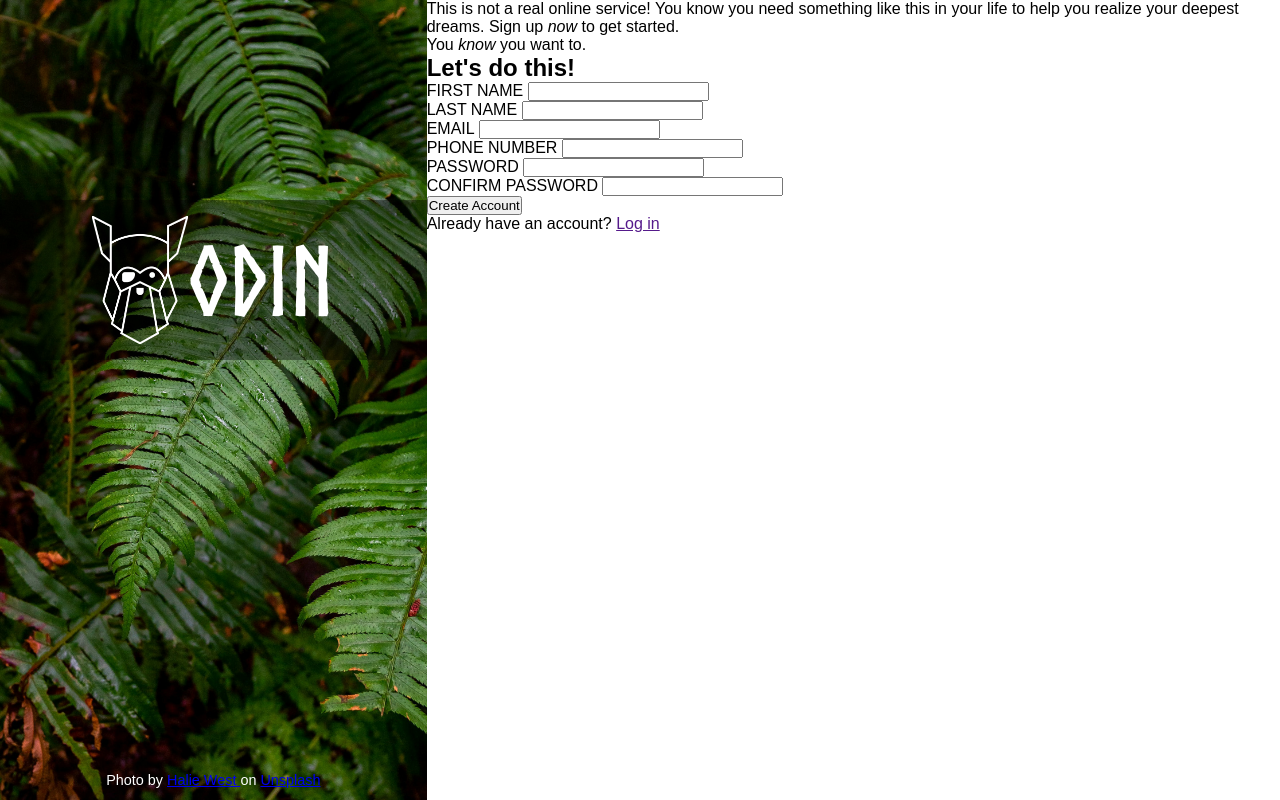
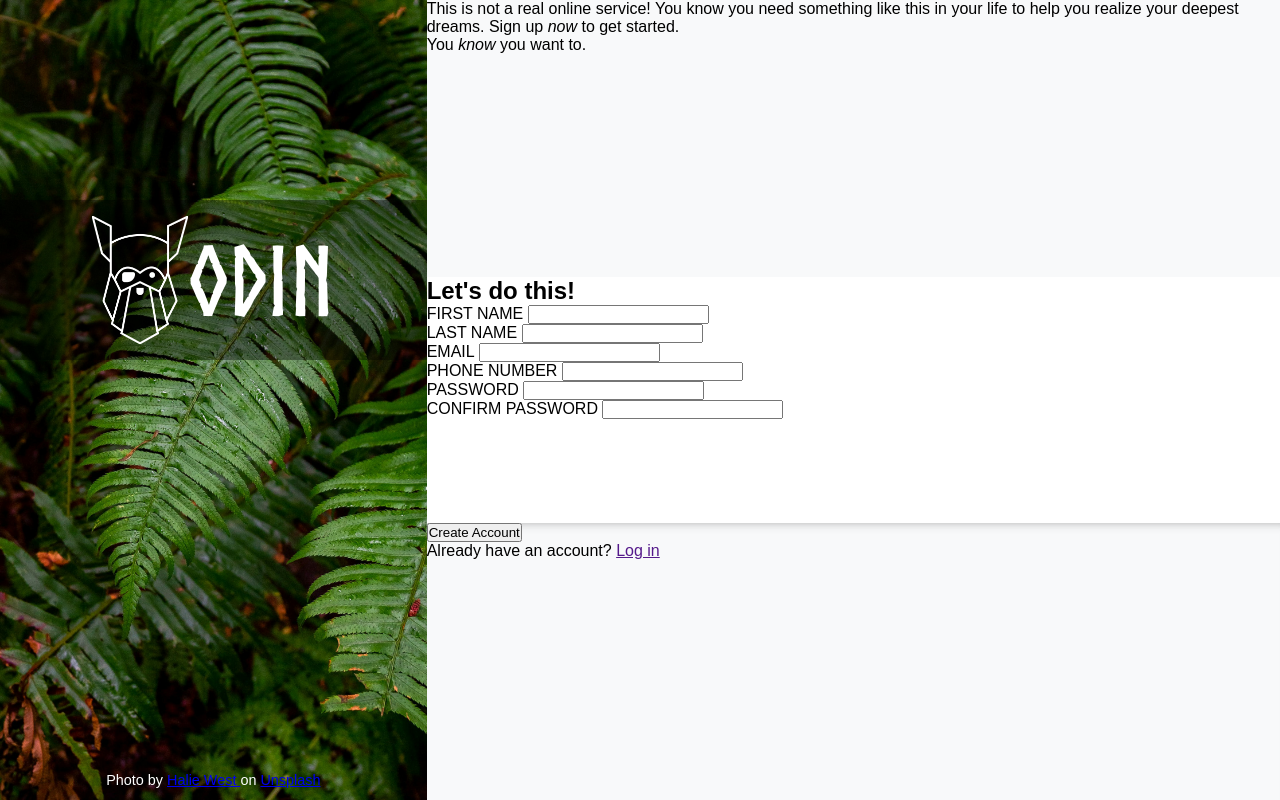
Before and after one commit to marcwalkr/sign-up-form, a plain HTML site: page index.html in a window 1280 px wide. Drawn offline with Linux system fonts and the light colour scheme.

Commit message:
Arrange content sections and style backgrounds
- Arrange the three content sections vertically
- Size the top and bottom equally and the middle slightly smaller
- Add gray background to the top and bottom sections
- Add a box shadow to the bottom section

```diff
--- a/styles.css
+++ b/styles.css
@@ -67,5 +67,24 @@ main {
 }
 
 .content {
+  display: flex;
+  flex-direction: column;
   flex: 2;
 }
+
+.content > section:nth-of-type(odd) {
+  background-color: #F8F9FA;
+}
+
+.cta {
+  flex: 9;
+}
+
+.account-creation {
+  flex: 8;
+}
+
+.log-in {
+  flex: 9;
+  box-shadow: inset 0 10px 10px -10px rgba(100, 100, 100, 0.5);
+}
```
